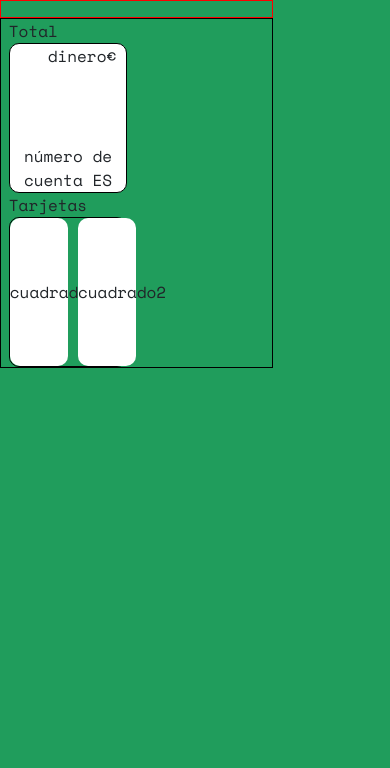
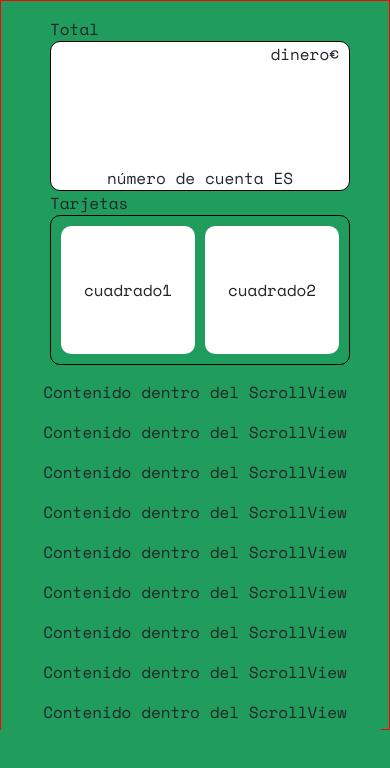
Before and after one commit to kuvii/Proyecto-FCT, a React (Create React App) app in the folder frontend/: page / in a window 390 px wide. Shown: the top 768 px of the page. Built offline with nearby package versions, Linux system fonts and the light colour scheme.

Commit message:
[style] changed visual styles on both mobile and desktop browsers

```diff
--- a/frontend/src/components/homeUser/HomeUser.jsx
+++ b/frontend/src/components/homeUser/HomeUser.jsx
@@ -2,18 +2,16 @@ import imagenLogo1 from '../../assets/KingsBank_BlancoVerde1.png'
 
 const HomeUser = () => {
     return (
-        <>
+        <div className='containerPage'>
             <nav className="navbar navbar-expand-lg contenedorNavbar mainContainer">
                 <div className="collapse navbar-collapse headerContainer" id="navbarTogglerDemo01">
                     <img src={imagenLogo1} className='imagenKingBank' alt='Imagen del Logo'/>
                     <div className="header">
-                        <div className='contenedorTitulo'>
                         <h2 className='title'>Welcome back</h2>
                     </div>
                 </div>
-                </div>
             </nav>
-
+            <div className='containerCardAndLastMovements'>
                 <div className='containerDataCard'>
                     <span>Total</span>
                     <div className='card'>
@@ -36,7 +34,29 @@ const HomeUser = () => {
                         </div>
                     </div>
                 </div>
-        </>
+                <div className='lastMovements'>
+                    <p>Contenido dentro del ScrollView</p>
+                    <p>Contenido dentro del ScrollView</p>
+                    <p>Contenido dentro del ScrollView</p>
+                    <p>Contenido dentro del ScrollView</p>
+                    <p>Contenido dentro del ScrollView</p>
+                    <p>Contenido dentro del ScrollView</p>
+                    <p>Contenido dentro del ScrollView</p>
+                    <p>Contenido dentro del ScrollView</p>
+                    <p>Contenido dentro del ScrollView</p>
+                    <p>Contenido dentro del ScrollView</p>
+                    <p>Contenido dentro del ScrollView</p>
+                    <p>Contenido dentro del ScrollView</p>
+                    <p>Contenido dentro del ScrollView</p>
+                    <p>Contenido dentro del ScrollView</p>
+                    <p>Contenido dentro del ScrollView</p>
+                    <p>Contenido dentro del ScrollView</p>
+                    <p>Contenido dentro del ScrollView</p>
+                    <p>Contenido dentro del ScrollView</p>
+                </div>
+                <span></span>
+            </div>
+        </div>
     )
 }
 
--- a/frontend/src/index.css
+++ b/frontend/src/index.css
@@ -163,41 +163,45 @@ input:focus, input::placeholder, input:valid {
 }
 
 .mainContainer {
-  display: flex;
-  border: 1px solid red;
-  width: 70%;
+  width: 80%;
+  background-color: #209d5c;
 }
 
 .headerContainer {
+  border: 1px solid black;
+  border-top-right-radius: 10px;
+}
+
+.containerCardAndLastMovements {
   display: flex;
-  justify-content: space-between;
+  width: 80%;
+
+  border-bottom-right-radius: 10px;
+  background-color: #209d5c;
 }
 
 .containerDataCard {
-  display: flex;
-  flex-direction: column;
-  border: 1px solid black;
-  width: 70%;
+  width: 350px;
   text-align: left;
-  padding-left: 2%;
+  padding-left: 50px;
+  padding-right: 30px;
 }
 
 .card {
   border: 1px solid black;
-  width: 45%;
+  width: 300px;
   height: 150px;
   border-radius: 10px;
-  position: relative;
 }
 
 .card2 {
   display: flex;
   border: 1px solid black;
-  width: 45%;
+  width: 300px;
   height: 150px;
   border-radius: 10px;
   text-align: center;
-
+  padding: 10px;
 }
 
 .subContainerMoney {
@@ -230,3 +234,35 @@ input:focus, input::placeholder, input:valid {
   width: 50%;
   border-radius: 10px;
 }
+
+.lastMovements {
+  width: 100%;
+  height: 350px;
+  overflow: scroll;
+  overflow-x: hidden;
+}
+
+.containerPage {
+  height: 750px;
+  width: 100%;
+  border: 1px solid red;
+}
+
+@media only screen and (max-width: 768px) {
+  .containerCardAndLastMovements {
+    display: flex;
+    flex-direction: column;
+    width: 100%;
+    align-items: center;
+  }
+
+  .containerDataCard {
+    margin-bottom: 15px;
+    padding-left: 30px;
+  }
+
+  .containerPage {
+    height: 730px;
+    width: 100%;
+  }
+}
```
Also changed, not shown: 1 other file (tests, documents, lock files or other folders). Lines whose indentation alone changed are shown as unchanged.
